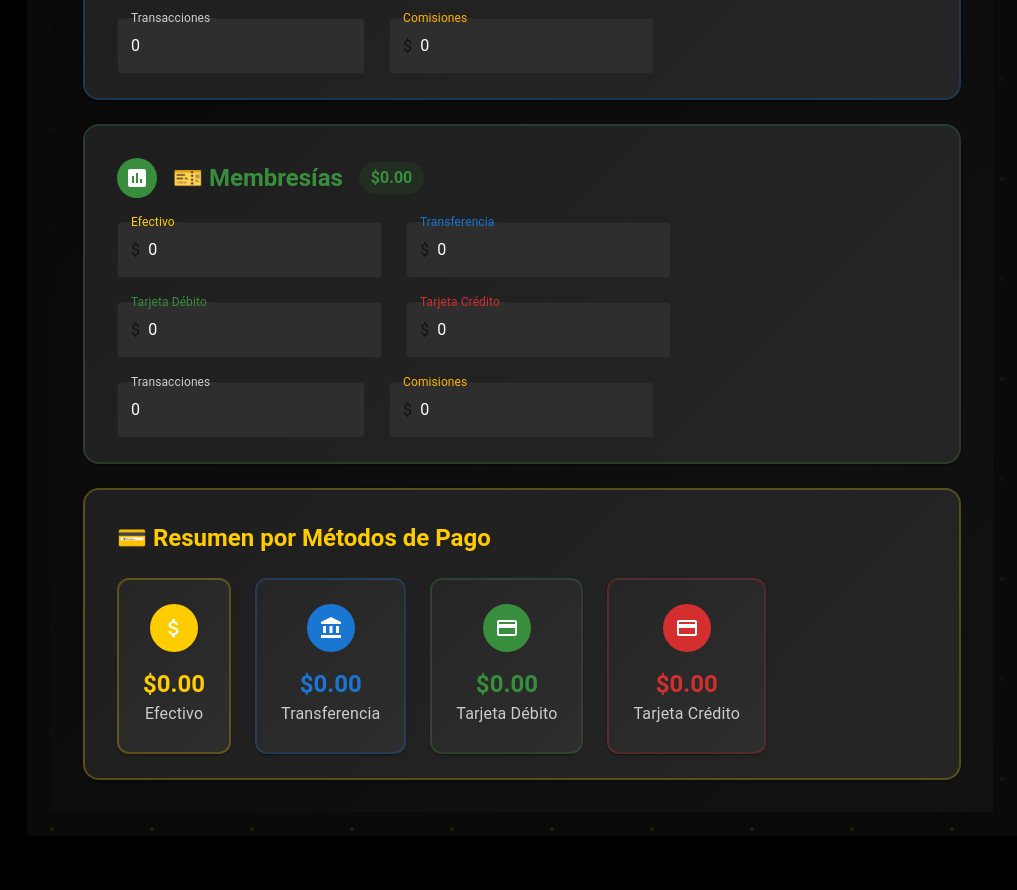
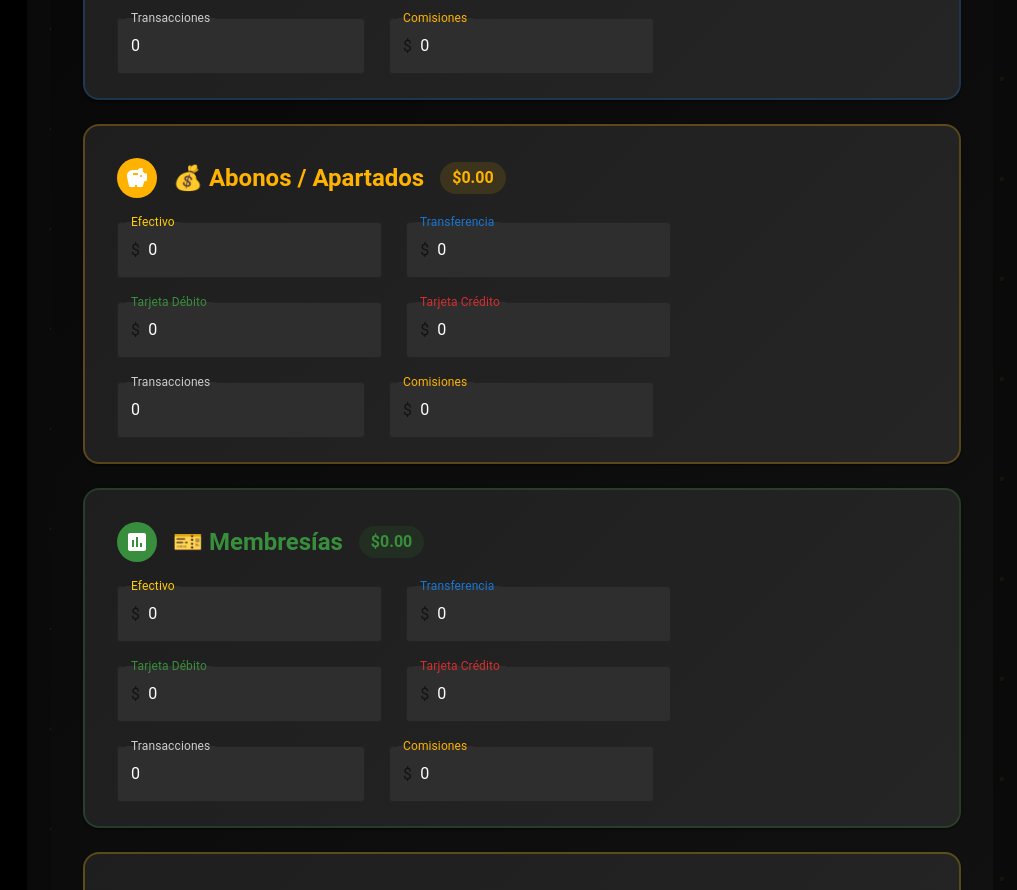
Before and after one commit to luishdz04/muscleup-gym, a Next.js app: page /dashboard/admin/cortes/nuevo in a window 1280 px wide. Shown: the part 1860-2750 px from the top of the page, without its empty margins (263-1280 px from the left). Built offline with nearby package versions, Linux system fonts and the light colour scheme; no server answers; the database is empty.

Commit message:
Update page.tsx

```diff
--- a/src/app/dashboard/admin/cortes/nuevo/page.tsx
+++ b/src/app/dashboard/admin/cortes/nuevo/page.tsx
@@ -36,7 +36,8 @@ import {
   CheckCircle as CheckCircleIcon,
   Edit as EditIcon,
   AutoMode as AutoModeIcon,
-  Build as BuildIcon
+  Build as BuildIcon,
+  Savings as SavingsIcon
 } from '@mui/icons-material';
 import { DatePicker } from '@mui/x-date-pickers/DatePicker';
 import { LocalizationProvider } from '@mui/x-date-pickers/LocalizationProvider';
@@ -144,7 +145,7 @@ interface DailyData {
   };
 }
 
-// 📊 INTERFACE PARA DATOS EDITABLES
+// 📊 INTERFACE PARA DATOS EDITABLES - ACTUALIZADA CON ABONOS
 interface EditableData {
   // POS
   pos_efectivo: number;
@@ -153,6 +154,14 @@ interface EditableData {
   pos_credito: number;
   pos_transactions: number;
   pos_commissions: number;
+
+  // ABONOS
+  abonos_efectivo: number;
+  abonos_transferencia: number;
+  abonos_debito: number;
+  abonos_credito: number;
+  abonos_transactions: number;
+  abonos_commissions: number;
 
   // MEMBERSHIPS
   membership_efectivo: number;
@@ -186,6 +195,12 @@ export default function NuevoCorteePage() {
     pos_credito: 0,
     pos_transactions: 0,
     pos_commissions: 0,
+    abonos_efectivo: 0,
+    abonos_transferencia: 0,
+    abonos_debito: 0,
+    abonos_credito: 0,
+    abonos_transactions: 0,
+    abonos_commissions: 0,
     membership_efectivo: 0,
     membership_transferencia: 0,
     membership_debito: 0,
@@ -204,24 +219,26 @@ export default function NuevoCorteePage() {
   const [isManualMode, setIsManualMode] = useState(false);
   const [dataHasContent, setDataHasContent] = useState(false);
 
-  // 🧮 CALCULAR TOTALES DINÁMICAMENTE
+  // 🧮 CALCULAR TOTALES DINÁMICAMENTE - ACTUALIZADO CON ABONOS
   const calculateTotals = () => {
     const pos_total = editableData.pos_efectivo + editableData.pos_transferencia + editableData.pos_debito + editableData.pos_credito;
+    const abonos_total = editableData.abonos_efectivo + editableData.abonos_transferencia + editableData.abonos_debito + editableData.abonos_credito;
     const membership_total = editableData.membership_efectivo + editableData.membership_transferencia + editableData.membership_debito + editableData.membership_credito;
 
-    const total_efectivo = editableData.pos_efectivo + editableData.membership_efectivo;
-    const total_transferencia = editableData.pos_transferencia + editableData.membership_transferencia;
-    const total_debito = editableData.pos_debito + editableData.membership_debito;
-    const total_credito = editableData.pos_credito + editableData.membership_credito;
+    const total_efectivo = editableData.pos_efectivo + editableData.abonos_efectivo + editableData.membership_efectivo;
+    const total_transferencia = editableData.pos_transferencia + editableData.abonos_transferencia + editableData.membership_transferencia;
+    const total_debito = editableData.pos_debito + editableData.abonos_debito + editableData.membership_debito;
+    const total_credito = editableData.pos_credito + editableData.abonos_credito + editableData.membership_credito;
 
-    const grand_total = pos_total + membership_total;
-    const total_transactions = editableData.pos_transactions + editableData.membership_transactions;
-    const total_commissions = editableData.pos_commissions + editableData.membership_commissions;
+    const grand_total = pos_total + abonos_total + membership_total;
+    const total_transactions = editableData.pos_transactions + editableData.abonos_transactions + editableData.membership_transactions;
+    const total_commissions = editableData.pos_commissions + editableData.abonos_commissions + editableData.membership_commissions;
     const net_amount = grand_total - total_commissions;
     const final_balance = net_amount - editableData.expenses_amount;
 
     return {
       pos_total,
+      abonos_total,
       membership_total,
       total_efectivo,
       total_transferencia,
@@ -235,7 +252,7 @@ export default function NuevoCorteePage() {
     };
   };
 
-  // 🔍 CARGAR DATOS DEL DÍA SELECCIONADO
+  // 🔍 CARGAR DATOS DEL DÍA SELECCIONADO - ACTUALIZADO CON ABONOS
   const loadDailyData = async (date: Date) => {
     try {
       setLoading(true);
@@ -255,7 +272,7 @@ export default function NuevoCorteePage() {
         setDataHasContent(hasData);
 
         if (hasData) {
-          // ✅ HAY DATOS - LLENAR CAMPOS EDITABLES
+          // ✅ HAY DATOS - LLENAR CAMPOS EDITABLES INCLUYENDO ABONOS
           setEditableData({
             pos_efectivo: data.pos.efectivo || 0,
             pos_transferencia: data.pos.transferencia || 0,
@@ -263,6 +280,12 @@ export default function NuevoCorteePage() {
             pos_credito: data.pos.credito || 0,
             pos_transactions: data.pos.transactions || 0,
             pos_commissions: data.pos.commissions || 0,
+            abonos_efectivo: data.abonos.efectivo || 0,
+            abonos_transferencia: data.abonos.transferencia || 0,
+            abonos_debito: data.abonos.debito || 0,
+            abonos_credito: data.abonos.credito || 0,
+            abonos_transactions: data.abonos.transactions || 0,
+            abonos_commissions: data.abonos.commissions || 0,
             membership_efectivo: data.memberships.efectivo || 0,
             membership_transferencia: data.memberships.transferencia || 0,
             membership_debito: data.memberships.debito || 0,
@@ -282,6 +305,12 @@ export default function NuevoCorteePage() {
             pos_credito: 0,
             pos_transactions: 0,
             pos_commissions: 0,
+            abonos_efectivo: 0,
+            abonos_transferencia: 0,
+            abonos_debito: 0,
+            abonos_credito: 0,
+            abonos_transactions: 0,
+            abonos_commissions: 0,
             membership_efectivo: 0,
             membership_transferencia: 0,
             membership_debito: 0,
@@ -316,7 +345,7 @@ export default function NuevoCorteePage() {
     }
   };
 
-  // 💾 CREAR CORTE
+  // 💾 CREAR CORTE - ACTUALIZADO CON ABONOS
   const handleCreateCut = async () => {
     try {
       setCreating(true);
@@ -339,6 +368,15 @@ export default function NuevoCorteePage() {
         pos_total: totals.pos_total,
         pos_transactions: editableData.pos_transactions,
         pos_commissions: editableData.pos_commissions,
+
+        // ABONOS (Para el schema de cash_cuts no hay campos específicos, pero los podemos incluir como metadatos)
+        abonos_efectivo: editableData.abonos_efectivo,
+        abonos_transferencia: editableData.abonos_transferencia,
+        abonos_debito: editableData.abonos_debito,
+        abonos_credito: editableData.abonos_credito,
+        abonos_total: totals.abonos_total,
+        abonos_transactions: editableData.abonos_transactions,
+        abonos_commissions: editableData.abonos_commissions,
 
         // MEMBERSHIPS
         membership_efectivo: editableData.membership_efectivo,
@@ -990,6 +1028,164 @@ export default function NuevoCorteePage() {
                     </CardContent>
                   </Card>
 
+                  {/* 💰 SECCIÓN ABONOS - ¡NUEVA! */}
+                  <Card sx={{
+                    background: `linear-gradient(135deg, ${darkProTokens.surfaceLevel2}, ${darkProTokens.surfaceLevel3})`,
+                    border: `2px solid ${darkProTokens.warning}40`,
+                    borderRadius: 4
+                  }}>
+                    <CardContent sx={{ p: 4 }}>
+                      <Box sx={{ display: 'flex', alignItems: 'center', gap: 2, mb: 3 }}>
+                        <Avatar sx={{ bgcolor: darkProTokens.warning }}>
+                          <SavingsIcon />
+                        </Avatar>
+                        <Typography variant="h5" fontWeight="bold" sx={{ color: darkProTokens.warning }}>
+                          💰 Abonos / Apartados
+                        </Typography>
+                        <Chip
+                          label={formatPrice(totals.abonos_total)}
+                          sx={{
+                            backgroundColor: `${darkProTokens.warning}20`,
+                            color: darkProTokens.warning,
+                            fontWeight: 700,
+                            fontSize: '1rem'
+                          }}
+                        />
+                      </Box>
+
+                      <Grid container spacing={3}>
+                        <Grid item xs={12} sm={6} md={3}>
+                          <TextField
+                            fullWidth
+                            label="Efectivo"
+                            type="number"
+                            value={editableData.abonos_efectivo}
+                            onChange={(e) => handleEditableChange('abonos_efectivo', e.target.value)}
+                            InputProps={{
+                              startAdornment: <InputAdornment position="start">$</InputAdornment>,
+                            }}
+                            sx={{
+                              '& .MuiOutlinedInput-root': {
+                                backgroundColor: darkProTokens.surfaceLevel4,
+                                color: darkProTokens.textPrimary,
+                              },
+                              '& .MuiInputLabel-root': {
+                                color: darkProTokens.primary,
+                              },
+                            }}
+                          />
+                        </Grid>
+
+                        <Grid item xs={12} sm={6} md={3}>
+                          <TextField
+                            fullWidth
+                            label="Transferencia"
+                            type="number"
+                            value={editableData.abonos_transferencia}
+                            onChange={(e) => handleEditableChange('abonos_transferencia', e.target.value)}
+                            InputProps={{
+                              startAdornment: <InputAdornment position="start">$</InputAdornment>,
+                            }}
+                            sx={{
+                              '& .MuiOutlinedInput-root': {
+                                backgroundColor: darkProTokens.surfaceLevel4,
+                                color: darkProTokens.textPrimary,
+                              },
+                              '& .MuiInputLabel-root': {
+                                color: darkProTokens.info,
+                              },
+                            }}
+                          />
+                        </Grid>
+
+                        <Grid item xs={12} sm={6} md={3}>
+                          <TextField
+                            fullWidth
+                            label="Tarjeta Débito"
+                            type="number"
+                            value={editableData.abonos_debito}
+                            onChange={(e) => handleEditableChange('abonos_debito', e.target.value)}
+                            InputProps={{
+                              startAdornment: <InputAdornment position="start">$</InputAdornment>,
+                            }}
+                            sx={{
+                              '& .MuiOutlinedInput-root': {
+                                backgroundColor: darkProTokens.surfaceLevel4,
+                                color: darkProTokens.textPrimary,
+                              },
+                              '& .MuiInputLabel-root': {
+                                color: darkProTokens.success,
+                              },
+                            }}
+                          />
+                        </Grid>
+
+                        <Grid item xs={12} sm={6} md={3}>
+                          <TextField
+                            fullWidth
+                            label="Tarjeta Crédito"
+                            type="number"
+                            value={editableData.abonos_credito}
+                            onChange={(e) => handleEditableChange('abonos_credito', e.target.value)}
+                            InputProps={{
+                              startAdornment: <InputAdornment position="start">$</InputAdornment>,
+                            }}
+                            sx={{
+                              '& .MuiOutlinedInput-root': {
+                                backgroundColor: darkProTokens.surfaceLevel4,
+                                color: darkProTokens.textPrimary,
+                              },
+                              '& .MuiInputLabel-root': {
+                                color: darkProTokens.error,
+                              },
+                            }}
+                          />
+                        </Grid>
+
+                        <Grid item xs={12} sm={6}>
+                          <TextField
+                            fullWidth
+                            label="Transacciones"
+                            type="number"
+                            value={editableData.abonos_transactions}
+                            onChange={(e) => handleEditableChange('abonos_transactions', e.target.value)}
+                            sx={{
+                              '& .MuiOutlinedInput-root': {
+                                backgroundColor: darkProTokens.surfaceLevel4,
+                                color: darkProTokens.textPrimary,
+                              },
+                              '& .MuiInputLabel-root': {
+                                color: darkProTokens.textSecondary,
+                              },
+                            }}
+                          />
+                        </Grid>
+
+                        <Grid item xs={12} sm={6}>
+                          <TextField
+                            fullWidth
+                            label="Comisiones"
+                            type="number"
+                            value={editableData.abonos_commissions}
+                            onChange={(e) => handleEditableChange('abonos_commissions', e.target.value)}
+                            InputProps={{
+                              startAdornment: <InputAdornment position="start">$</InputAdornment>,
+                            }}
+                            sx={{
+                              '& .MuiOutlinedInput-root': {
+                                backgroundColor: darkProTokens.surfaceLevel4,
+                                color: darkProTokens.textPrimary,
+                              },
+                              '& .MuiInputLabel-root': {
+                                color: darkProTokens.warning,
+                              },
+                            }}
+                          />
+                        </Grid>
+                      </Grid>
+                    </CardContent>
+                  </Card>
+
                   {/* SECCIÓN MEMBRESÍAS */}
                   <Card sx={{
                     background: `linear-gradient(135deg, ${darkProTokens.surfaceLevel2}, ${darkProTokens.surfaceLevel3})`,
```
